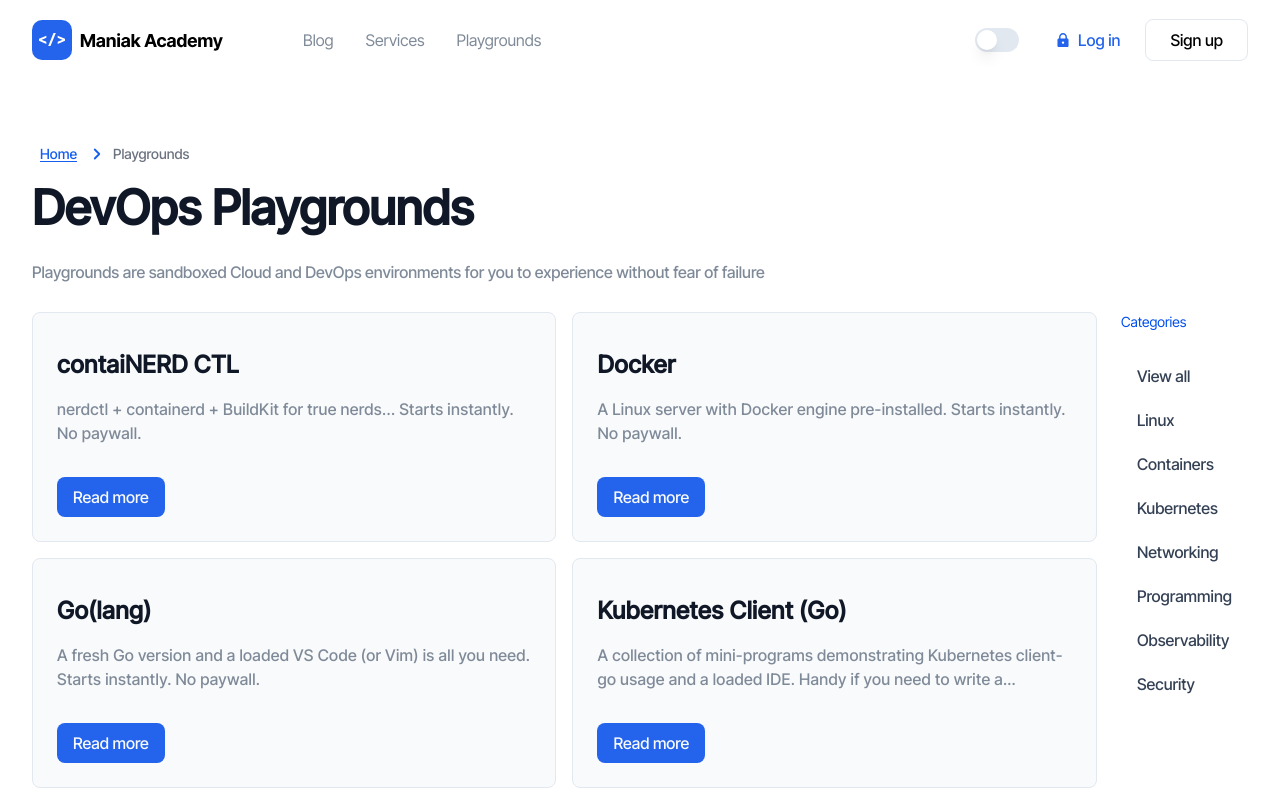
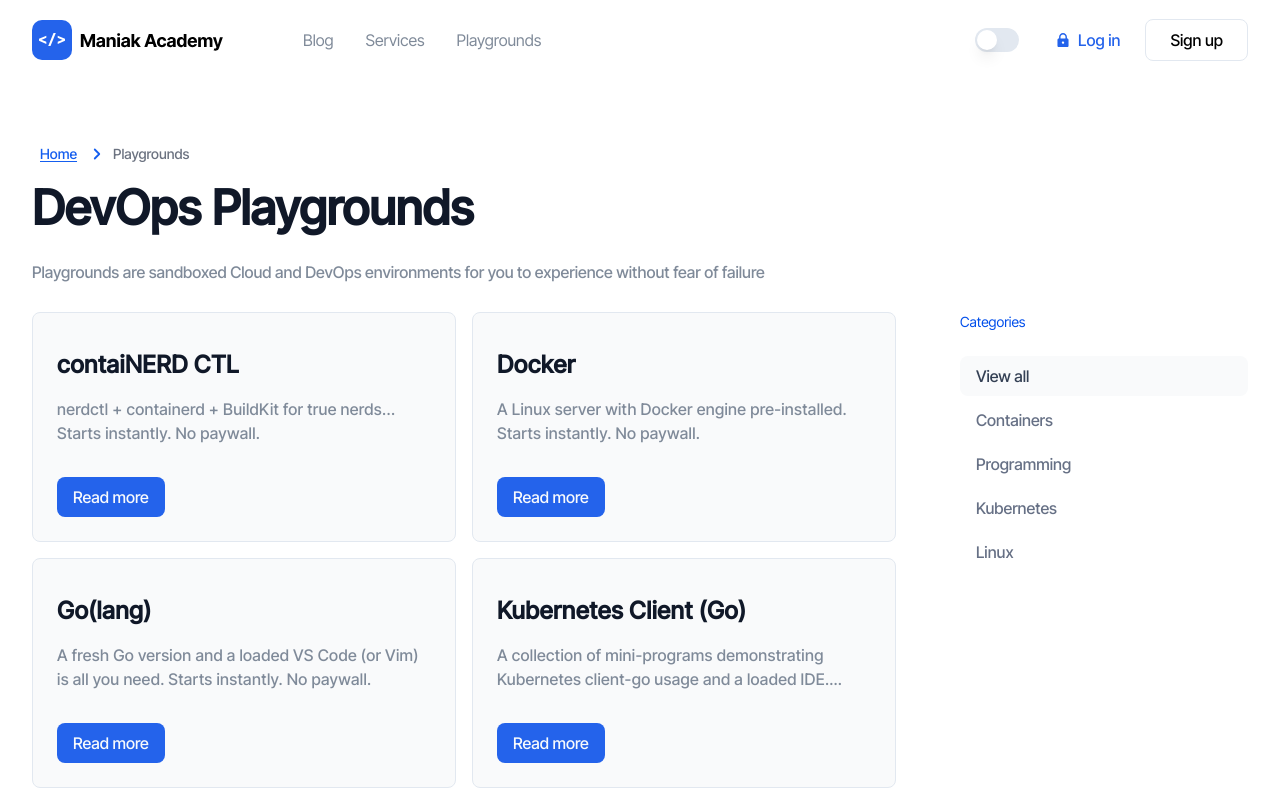
Before and after one commit to sebbycorp/project-maniak-io, a Next.js app: page /playgrounds in a window 1280 px wide. Shown: the top 800 px of the page. Built offline with nearby package versions, Linux system fonts and the light colour scheme.

Commit message:
categories filtration

```diff
--- a/src/constants/categories.ts
+++ /dev/null
@@ -1,9 +0,0 @@
-export const categories = [
-  'Linux',
-  'Containers',
-  'Kubernetes',
-  'Networking',
-  'Programming',
-  'Observability',
-  'Security',
-];
--- a/src/pages/playgrounds/index.tsx
+++ b/src/pages/playgrounds/index.tsx
@@ -1,15 +1,37 @@
 import { Breadcrumbs } from '@/components/ui/breadcrumbs';
 import { Button } from '@/components/ui/button';
 import { Card } from '@/components/ui/card';
-import { categories } from '@/constants/categories';
 import { Playground, getAllPlaygrounds } from '@/helpers/playgrounds';
+import clsx from 'clsx';
 import Link from 'next/link';
-import { usePathname } from 'next/navigation';
+import { useParams, usePathname, useSearchParams } from 'next/navigation';
 import { useRouter } from 'next/router';
 
 export default function Playgrounds({ playgrounds }: { playgrounds: Playground[] }) {
   const pathname = usePathname();
   const router = useRouter();
+  const searchParams = useSearchParams();
+
+  const categories = Array.from(new Set(playgrounds.map((item) => item.category)));
+
+  const handleCategoryClick = (category: string) => {
+    router.push({
+      pathname,
+      query: { category }, // Set the category query parameter
+    });
+  };
+
+  // Get the selected category from query parameter
+  const selectedCategory = Array.isArray(router.query.category)
+    ? router.query.category[0]
+    : router.query.category;
+
+  // Filter playgrounds based on selected category
+  const filteredPlaygrounds = selectedCategory
+    ? playgrounds.filter((item) => item.category === selectedCategory)
+    : playgrounds;
+
+  const searchParamsCategory = searchParams.get('category');
 
   return (
     <div className="my-16">
@@ -30,15 +52,15 @@ export default function Playgrounds({ playgrounds }: { playgrounds: Playground[]
       <div className="my-7">
         <div className="flex gap-6">
           <div className="grid grid-cols-2 gap-4">
-            {playgrounds.map((el, i) => (
-              <Card key={i}>
+            {filteredPlaygrounds.map((el, i) => (
+              <Card className="max-w-[424px] min-w-full" key={i}>
                 <h3 className="text-2xl mt-3 text-[#101828] max-w-80 tracking-[0.48px] font-semibold bloc">
                   <div className="line-clamp-1">{el.title}</div>
                 </h3>
 
-                <p className="mt-4 mb-8 text-[#7F8A99] tracking-[0.32px] font-medium">
-                  <div className="line-clamp-2">{el.description}</div>
-                </p>
+                <div className="mt-4 mb-8 text-[#7F8A99] tracking-[0.32px] font-medium">
+                  <p className="line-clamp-2">{el.description}</p>
+                </div>
 
                 <Button
                   className="bg-[#2463EB]"
@@ -49,14 +71,30 @@ export default function Playgrounds({ playgrounds }: { playgrounds: Playground[]
               </Card>
             ))}
           </div>
-          <div className="flex flex-col items-start gap-1 w-72 max-w-full">
+          <div className="flex flex-col items-start gap-1 w-72 max-w-full ml-auto">
             <p className="mb-5 text-sm text-[#004EEB]">Categories</p>
-            <Button className="flex w-full  justify-start text-[#344054]" variant="ghost">
+            <Button
+              className={clsx(
+                'flex w-full  justify-start text-[#667085]',
+                !searchParamsCategory && 'bg-[#F9FAFB] text-[#344054]',
+              )}
+              variant="ghost"
+              onClick={() => router.push(pathname)}
+            >
               View all
             </Button>
 
             {categories.map((el, i) => (
-              <Button className="flex w-full  justify-start text-[#344054]" key={i} variant="ghost">
+              <Button
+                className={clsx(
+                  'text-[#344054]',
+                  'flex w-full  justify-start text-[#667085]',
+                  searchParamsCategory === el && 'bg-[#F9FAFB] text-[#344054]',
+                )}
+                key={i}
+                variant="ghost"
+                onClick={() => handleCategoryClick(el)}
+              >
                 {el}
               </Button>
             ))}
```
